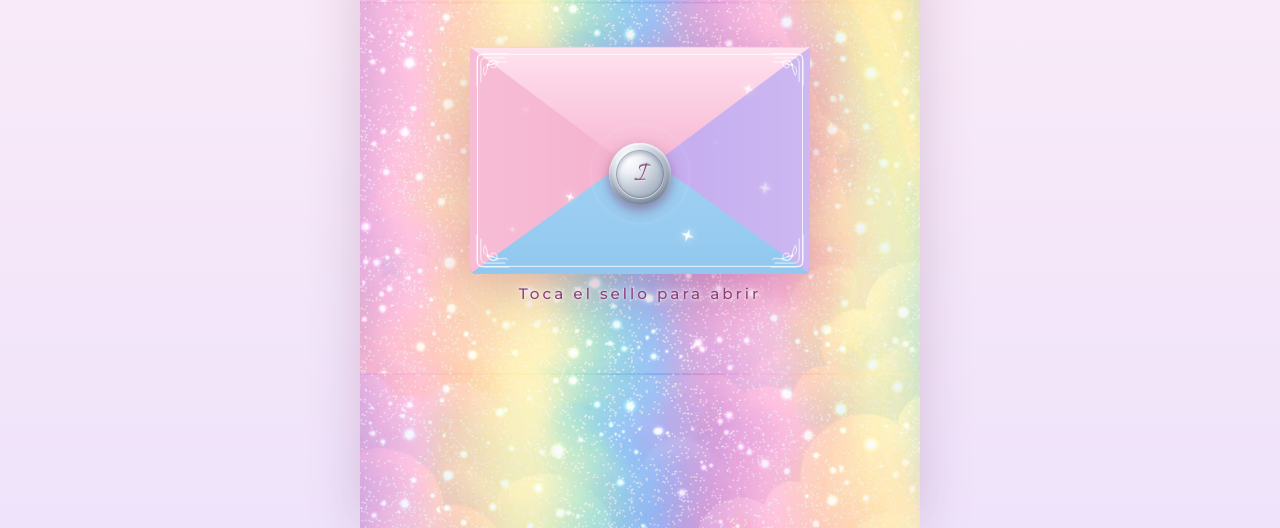
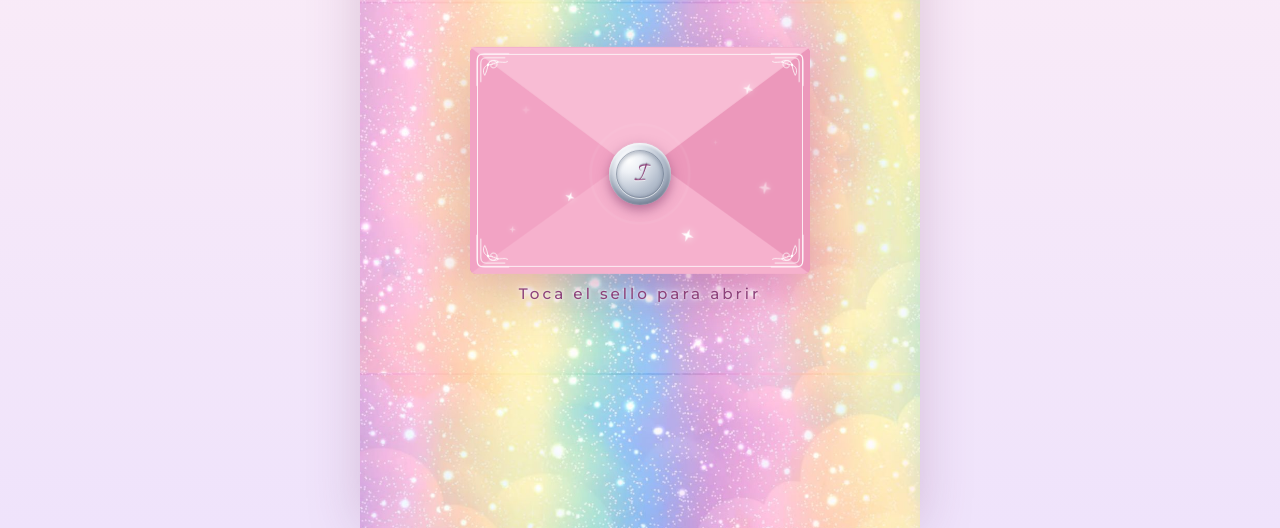
Before and after one commit to creaciones-ar/CUMPLE, a plain HTML site: page index.html in a window 1280 px wide. Shown: the part 272-800 px from the top of the page. Drawn offline with Linux system fonts and the light colour scheme.

Commit message:
Update styles.css

```diff
--- a/styles.css
+++ b/styles.css
@@ -46,12 +46,12 @@ button:focus-visible,a:focus-visible{outline:3px solid var(--plateado);outline-o
 /* ----- Sobre que se abre al tocar el sello (rosa, lila y celeste) ----- */
 .envelope{position:relative;width:min(76vw,340px);aspect-ratio:3/2;margin:22px 0 10px;perspective:1100px;animation:float 3s ease-in-out infinite;filter:drop-shadow(0 18px 26px rgba(176,80,130,.4))}
 .envelope>*{position:absolute}
-.env-back{inset:0;background:linear-gradient(#e58fb7,#d97aa8);border-radius:6px;z-index:1}
+.env-back{inset:0;background:#e48db3;border-radius:6px;z-index:1}
 .env-l,.env-r,.env-b{inset:0;z-index:3}
-.env-l{background:linear-gradient(90deg,#f8bdd6,#f0a6c8);clip-path:polygon(0 0,52% 52%,0 100%);border-radius:6px 0 0 6px}
-.env-r{background:linear-gradient(270deg,#cdb8f2,#bb9eea);clip-path:polygon(100% 0,48% 52%,100% 100%);border-radius:0 6px 6px 0}
-.env-b{background:linear-gradient(#b0dbf6,#92c8ef);clip-path:polygon(0 100%,50% 46%,100% 100%);border-radius:0 0 6px 6px}
-.env-flap{left:0;top:0;width:100%;height:56%;background:linear-gradient(#ffe3ef,#f6b3d1);clip-path:polygon(0 0,100% 0,50% 100%);transform-origin:top center;z-index:5;transition:transform .9s cubic-bezier(.5,0,.2,1) .35s,background .9s .35s}
+.env-l{background:#f2a3c4;clip-path:polygon(0 0,52% 52%,0 100%);border-radius:6px 0 0 6px}
+.env-r{background:#ec98bb;clip-path:polygon(100% 0,48% 52%,100% 100%);border-radius:0 6px 6px 0}
+.env-b{background:#f6b1cd;clip-path:polygon(0 100%,50% 46%,100% 100%);border-radius:0 0 6px 6px}
+.env-flap{left:0;top:0;width:100%;height:56%;background:#f8bcd4;clip-path:polygon(0 0,100% 0,50% 100%);transform-origin:top center;z-index:5;transition:transform .9s cubic-bezier(.5,0,.2,1) .35s,background .9s .35s}
 .env-letter{left:6%;right:6%;top:7%;height:88%;z-index:2;background:linear-gradient(#fff,#fff1f8);border-radius:4px;box-shadow:0 2px 8px rgba(120,50,100,.25);display:flex;flex-direction:column;align-items:center;justify-content:flex-start;padding-top:14%;gap:4px;color:var(--azul);transition:transform 1.1s cubic-bezier(.3,.7,.2,1) 1.2s}
 .letter-small{font-family:"Cinzel","Times New Roman",serif;font-size:.62rem;letter-spacing:.22em;text-transform:uppercase}
 .letter-name{font-family:"Allura",cursive;font-size:2.5rem;line-height:1.1;-webkit-text-stroke:.3px var(--azul)}
@@ -92,7 +92,7 @@ button:focus-visible,a:focus-visible{outline:3px solid var(--plateado);outline-o
 .envelope.open{animation:none}
 .envelope.open .seal{transform:scale(1.5) rotate(12deg);opacity:0;pointer-events:none}
 .envelope.open .seal::before{animation:none}
-.envelope.open .env-flap{transform:rotateX(180deg);z-index:1;background:linear-gradient(#e89bbd,#dd86ae)}
+.envelope.open .env-flap{transform:rotateX(180deg);z-index:1;background:#e48db3}
 .envelope.open .env-letter{transform:translateY(-52%)}
 .envelope.open .env-orn::before,.envelope.open .orn-tl,.envelope.open .orn-tr{opacity:0}
 #welcome-screen.opening .nombre-img,#welcome-screen.opening .welcome-sub,#welcome-screen.opening .welcome-instruction{opacity:0;animation:none;transition:opacity .5s ease}
```
